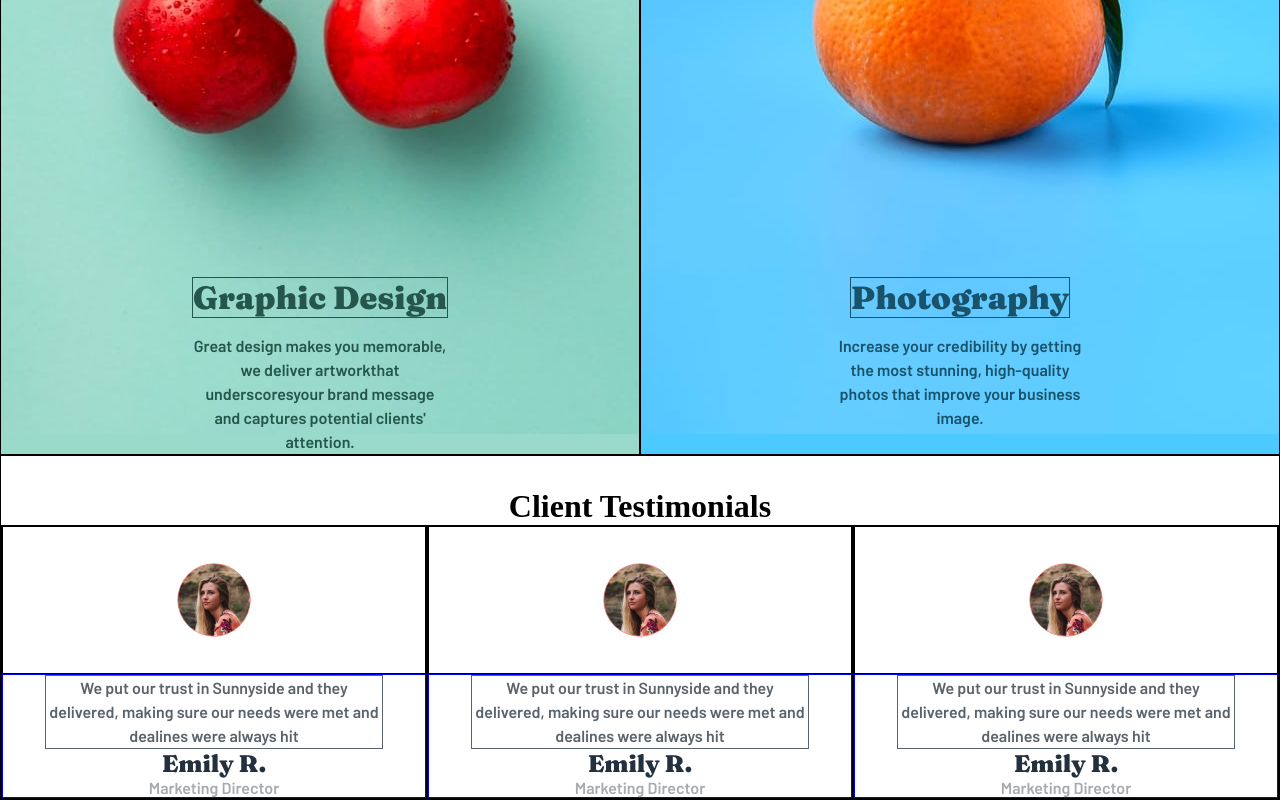
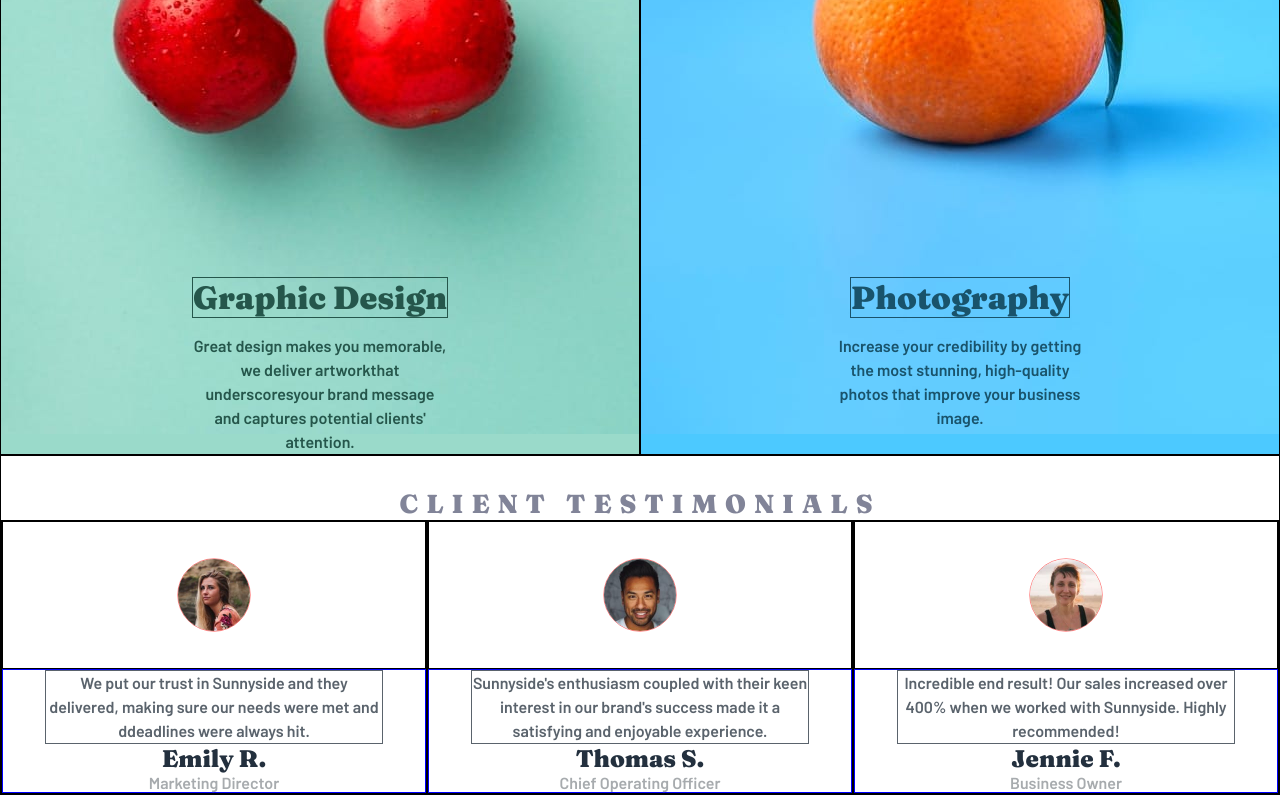
Before and after one commit to Nhoj-Plummer/sunnyside-agency-landing-page, a React (Create React App) app: page / in a window 1280 px wide. Shown: the part 2142-2942 px from the top of the page. Built offline with nearby package versions, Linux system fonts and the light colour scheme.

Commit message:
Making progress

```diff
--- a/src/components/Client/Client.js
+++ b/src/components/Client/Client.js
@@ -1,17 +1,17 @@
 import React from "react"
 import "./Client.css"
-import {GlobalEmily} from "../../assets/assetsglobal"
 
-const Client = () => {
+
+const Client = ({personImg, text, name, job}) => {
   return (
     <div className="client-container">
       <div className="client-container_image">
-        <img src={GlobalEmily} alt="img" />
+        <img src={personImg} alt="img" />
       </div>
       <div className="client-container_text">
-        <p>We put our trust in Sunnyside and they delivered, making sure our needs were met and dealines were always hit</p>
-        <h2>Emily R.</h2>
-        <h4>Marketing Director</h4>
+        <p>{text}</p>
+        <h2>{name}</h2>
+        <h4>{job}</h4>
       </div>
     </div>
   )
--- a/src/containers/Reviews/Reviews.css
+++ b/src/containers/Reviews/Reviews.css
@@ -5,6 +5,11 @@
 }
 
 .reviews-container h1 {
+  font-family: var(--font-family-2);
+  color: var(--color-dgb);
+  font-weight: 900;
+  font-size: 26px;
+  letter-spacing: .5rem;
   text-align: center;
   margin-top: 2rem;
   width: 100%;
--- a/src/containers/Reviews/Reviews.js
+++ b/src/containers/Reviews/Reviews.js
@@ -1,14 +1,15 @@
 import React from "react"
 import {Client} from "../../components/componentsindex"
 import "./Reviews.css"
+import {GlobalEmily, GlobalThomas, GlobalJennie} from "../../assets/assetsglobal"
 
 function Reviews() {
   return (
     <div className="reviews-container">
-      <h1>Client Testimonials</h1>
-      <Client />
-      <Client />
-      <Client />
+      <h1>CLIENT TESTIMONIALS</h1>
+      <Client personImg={GlobalEmily} text={"We put our trust in Sunnyside and they delivered, making sure our needs were met and ddeadlines were always hit."} name={" Emily R."} job={"Marketing Director"} />
+      <Client personImg={GlobalThomas} text={"Sunnyside's enthusiasm coupled with their keen interest in our brand's success made it a satisfying and enjoyable experience."} name={"Thomas S."} job={"Chief Operating Officer"} />
+      <Client personImg={GlobalJennie} text={"Incredible end result! Our sales increased over 400% when we worked with Sunnyside. Highly recommended!"} name={"Jennie F."} job={"Business Owner"} />
     </div>
   )
 }
```
